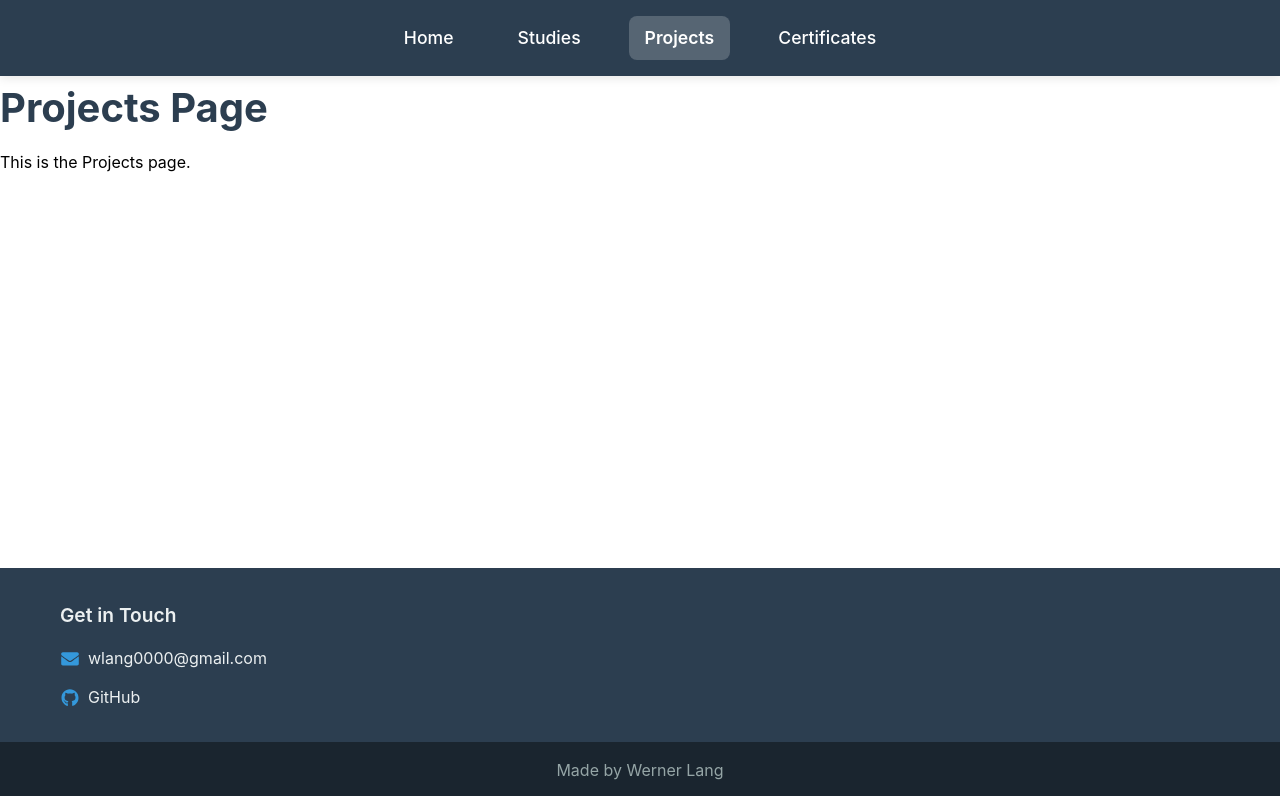
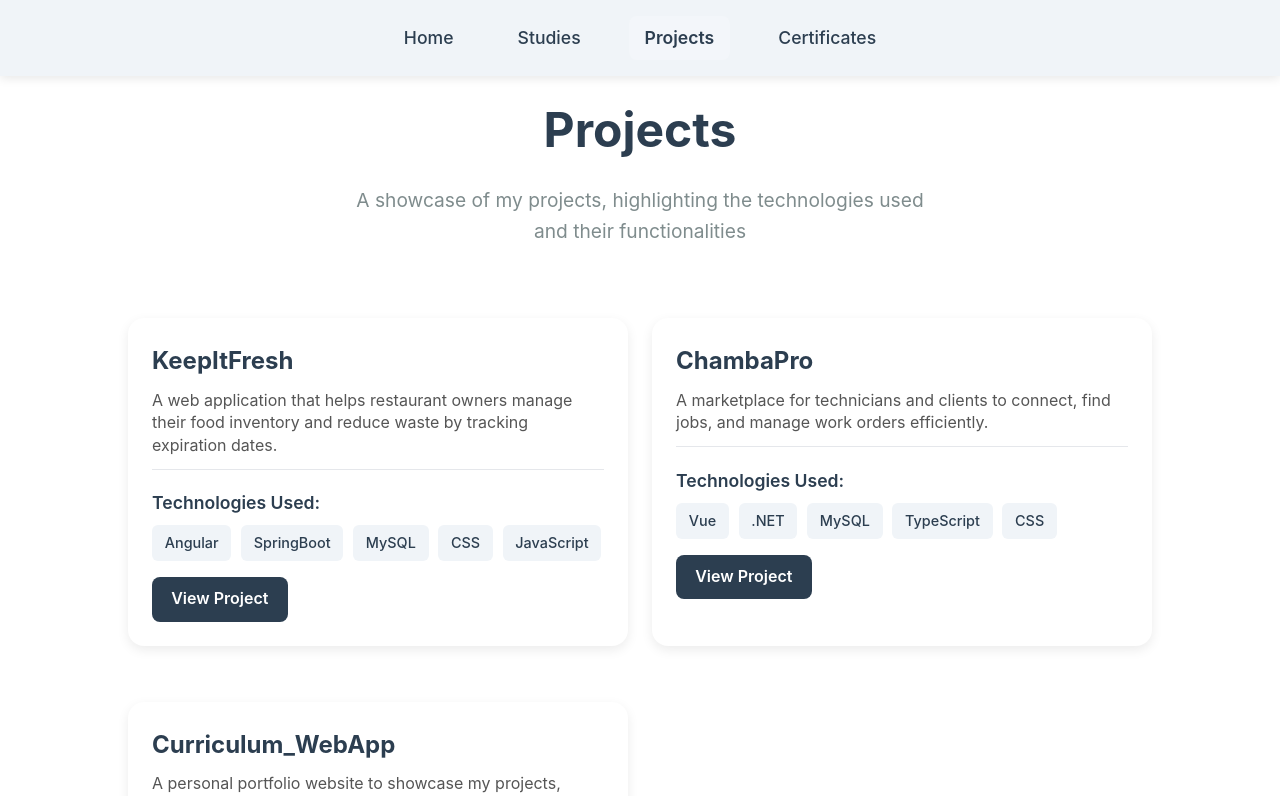
Before and after one commit to 00WernerLang/Curriculum_WebApp, a React (Vite) app: page /projects in a window 1280 px wide. Shown: the top 796 px of the page. Built offline with nearby package versions, Linux system fonts and the light colour scheme.

Commit message:
feat(projects): add ProjectCard and ProjectCardContainer and added them to the Projects Page.

```diff
--- a/src/components/Footer.css
+++ b/src/components/Footer.css
@@ -1,5 +1,5 @@
 .footer {
-    background-color: #2c3e50;
+    background-color: #f0f4f8;
     color: #ecf0f1;
     padding: 2rem 0 0;
     margin-top: auto;
@@ -20,7 +20,7 @@
 }
 
 .footer-title {
-    color: #ecf0f1;
+    color: #2c3e50;
     font-size: 1.2rem;
     margin-bottom: 1rem;
     font-weight: 600;
@@ -45,7 +45,7 @@
 }
 
 .contact-item a {
-    color: #ecf0f1;
+    color: #2c3e50;
     text-decoration: none;
     transition: color 0.3s ease;
 }
@@ -99,7 +99,7 @@
 }
 
 .footer-bottom {
-    background-color: #1a252f;
+    background-color: #d9e4ec;
     padding: 1rem 0;
     margin-top: 2rem;
 }
@@ -107,7 +107,7 @@
 .madeby {
     text-align: center;
     margin: 0;
-    color: #95a5a6;
+    color: #34495e;
     display: flex;
     align-items: center;
     justify-content: center;
--- a/src/components/Navbar.css
+++ b/src/components/Navbar.css
@@ -1,5 +1,5 @@
 .navbar {
-    background: #2c3e50;
+    background: #f0f4f8;
     padding: 1rem 2rem;
     box-shadow: 0 2px 10px rgba(0, 0, 0, 0.1);
     position: sticky;
@@ -21,7 +21,7 @@
 
 .nav-link {
     text-decoration: none;
-    color: white;
+    color: #2c3e50;
     font-weight: 500;
     font-size: 1.1rem;
     padding: 0.5rem 1rem;
--- /dev/null
+++ b/src/components/ProjectCard.jsx
@@ -0,0 +1,29 @@
+import "./ProjectCards.css"
+
+function ProjectCard({name, description, Technologies, link}) {
+    return (
+        <div className="project-card">
+            <section id="project-card">
+                <div className="project-card-header">
+                    <h2 className="project-name">{name}</h2>
+                    <p className="project-description">{description}</p>
+                </div>
+                <div className="project-card-content">
+                    <h3>Technologies Used:</h3>
+                    <ul className="technologies-list">
+                        {Technologies.map((tech, index) => (
+                            <li key={index} className="technology-item">{tech}</li>
+                        ))}
+                    </ul>
+                    {link && (
+                        <a href={link} className="project-link" target="_blank" rel="noopener noreferrer">
+                            View Project
+                        </a>
+                    )}
+                </div>
+            </section>
+        </div>
+    )
+}
+
+export default ProjectCard;
--- /dev/null
+++ b/src/components/ProjectCardContainer.jsx
@@ -0,0 +1,46 @@
+import ProjectCard from "./ProjectCard";
+
+function ProjectCardContainer() {
+    const ProjectCards= [
+        {
+            name: "KeepItFresh",
+            description: "A web application that helps restaurant owners manage their food inventory and reduce waste by tracking expiration dates.",
+            Technologies: ["Angular", "SpringBoot", "MySQL", "CSS", "JavaScript"],
+            link: "https://github.com/Biblioteca-de-Software"
+        },
+        {
+            name: "ChambaPro",
+            description: "A marketplace for technicians and clients to connect, find jobs, and manage work orders efficiently.",
+            Technologies: ["Vue", ".NET", "MySQL", "TypeScript", "CSS"],
+            link: "https://github.com/WASwarm1"
+        },
+        {
+            name: "Curriculum_WebApp",
+            description: "A personal portfolio website to showcase my projects, skills, and experience as a software developer.",
+            Technologies: ["React", "JavaScript", "CSS", "HTML"],
+            link: "https://github.com/00WernerLang/Curriculum_WebApp"
+        }
+    ]
+
+    return (
+        <div className="project-cards-container">
+            <section id="project-card">
+
+                <div className="cards-container">
+                    {ProjectCards.map((project, index) => (
+                        <ProjectCard
+                            key={index}
+                            name={project.name}
+                            description={project.description}
+                            Technologies={project.Technologies}
+                            link={project.link}
+                        />
+                    ))}
+                </div>
+            </section>
+
+        </div>
+    )
+}
+
+export default ProjectCardContainer;
--- /dev/null
+++ b/src/components/ProjectCards.css
@@ -0,0 +1,93 @@
+.project-card {
+    background: #ffffff;
+    border-radius: 1rem;
+    box-shadow: 0 4px 12px rgba(0, 0, 0, 0.08);
+    padding: 1.5rem;
+    margin: 1rem auto;
+    max-width: 500px;
+    transition: transform 0.2s ease, box-shadow 0.2s ease;
+}
+
+.project-card:hover {
+    transform: translateY(-4px);
+    box-shadow: 0 8px 20px rgba(0, 0, 0, 0.12);
+}
+
+#project-card {
+    display: flex;
+    flex-direction: column;
+    gap: 1.2rem;
+}
+
+.cards-container {
+    display: grid;
+    grid-template-columns: 1fr 1fr;
+    gap: 1.5rem;
+    padding: 1rem;
+    max-width: 1200px;
+    margin: 0 auto;
+}
+
+.project-card-header {
+    border-bottom: 1px solid #e5e7eb;
+    padding-bottom: 0.8rem;
+}
+
+.project-name {
+    font-size: 1.5rem;
+    font-weight: 700;
+    color: #2c3e50;
+    margin-bottom: 0.5rem;
+}
+
+.project-description {
+    font-size: 1rem;
+    color: #555;
+    line-height: 1.4;
+}
+
+.project-card-content h3 {
+    font-size: 1.1rem;
+    font-weight: 600;
+    color: #2c3e50;
+    margin-bottom: 0.5rem;
+}
+
+.technologies-list {
+    display: flex;
+    flex-wrap: wrap;
+    gap: 0.6rem;
+    margin-bottom: 1rem;
+    list-style: none;
+    padding: 0;
+}
+
+.technology-item {
+    background: #f0f4f8;
+    color: #2c3e50;
+    font-size: 0.9rem;
+    font-weight: 500;
+    padding: 0.4rem 0.8rem;
+    border-radius: 6px;
+    transition: background 0.2s ease;
+}
+
+.technology-item:hover {
+    background: #d9e4ec;
+}
+
+.project-link {
+    display: inline-block;
+    text-decoration: none;
+    color: white;
+    background: #2c3e50;
+    padding: 0.6rem 1.2rem;
+    border-radius: 8px;
+    font-weight: 600;
+    transition: background 0.2s ease, transform 0.2s ease;
+}
+
+.project-link:hover {
+    background: #1a252f;
+    transform: translateY(-2px);
+}
--- a/src/pages/Projects.jsx
+++ b/src/pages/Projects.jsx
@@ -1,8 +1,14 @@
+import ProjectCardContainer from "../components/ProjectCardContainer.jsx";
+
 function Projects() {
     return (
         <div>
-            <h1>Projects Page</h1>
-            <p>This is the Projects page.</p>
+            <header>
+                <h1>Projects</h1>
+                <p className="subtitle">A showcase of my projects, highlighting the technologies used and their functionalities</p>
+            </header>
+
+            <ProjectCardContainer/>
         </div>
     );
 }
```
